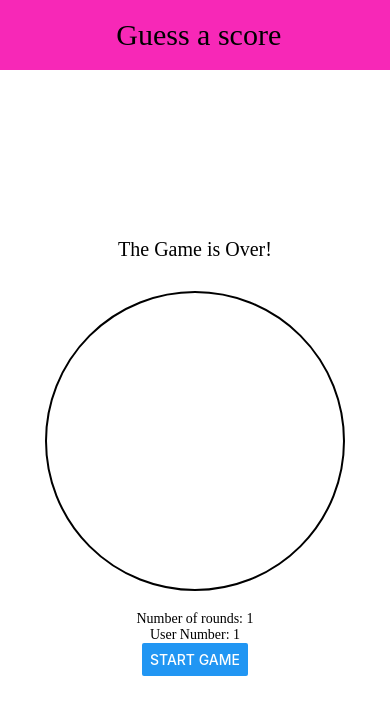
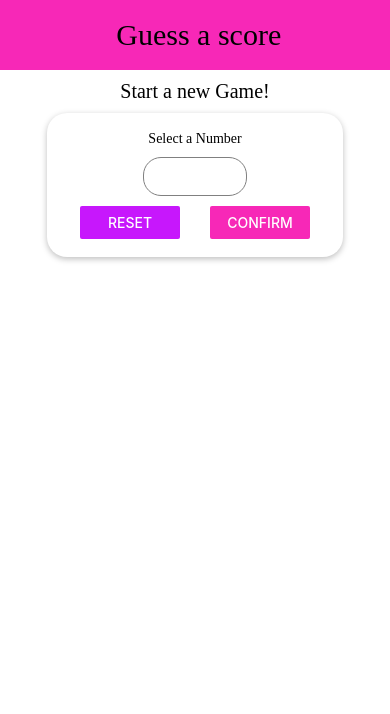
Before and after one commit to Hashamjavedofficial/React-Native-traning, a React Native app: screen / in a window 390 px wide. Shown: the top 714 px of the page. Built offline with nearby package versions, Linux system fonts and the light colour scheme.

Commit message:
create custom button

```diff
--- a/App.js
+++ b/App.js
@@ -36,9 +36,7 @@
     setGuessRound(numOfRounds);
   };
 
-  let content = (
-    <GameOver userNumber={1} rounds={1} onStart={startGameHandler} />
-  );
+  let content = <StartGameScreen startGame={startGameHandler} />;
   if (userNumber && guessRound <= 0) {
     content = (
       <GameScreen userChoice={userNumber} onGameOver={gameOverHandler} />
--- a/components/Header.js
+++ b/components/Header.js
@@ -2,6 +2,7 @@
 import {View, Text, StyleSheet} from 'react-native';
 
 import Colors from '../theme/Colors';
+import Fonts from '../theme/Fonts';
 
 const styles = StyleSheet.create({
   header: {
@@ -13,7 +14,7 @@
   },
   headerTitle: {
     fontSize: 30,
-    fontFamily: 'ImperialScript-Regular',
+    fontFamily: Fonts.openSansBold,
   },
 });
 
--- /dev/null
+++ b/components/MainButton.js
@@ -0,0 +1,32 @@
+import React from 'react';
+import {StyleSheet, Text, View, TouchableOpacity} from 'react-native';
+import Colors from '../theme/Colors';
+
+const MainButton = props => {
+  const {onPress, type = 'primary'} = props;
+  return (
+    <TouchableOpacity onPress={onPress} activeOpacity={0.7}>
+      <View style={{...styles.container, ...styles[type]}}>
+        <Text style={styles.text}>{props.children}</Text>
+      </View>
+    </TouchableOpacity>
+  );
+};
+
+const styles = StyleSheet.create({
+  container: {
+    paddingVertical: 12,
+    paddingHorizontal: 28,
+    borderRadius: 10,
+  },
+  primary: {
+    backgroundColor: Colors.primary,
+  },
+  secondary: {
+    backgroundColor: Colors.secondary,
+  },
+  text: {
+    color: 'white',
+  },
+});
+export default MainButton;
--- a/screens/GameOver.js
+++ b/screens/GameOver.js
@@ -2,6 +2,8 @@
 import {Text, View, StyleSheet, Button, Image} from 'react-native';
 
 import BodyText from '../components/BodyText';
+import MainButton from '../components/MainButton';
+
 const GameOver = props => {
   const {rounds, onStart, userNumber} = props;
   return (
@@ -21,7 +23,7 @@
 
       <BodyText>Number of rounds: {rounds}</BodyText>
       <BodyText>User Number: {userNumber}</BodyText>
-      <Button title={'Start Game'} onPress={() => onStart(null)} />
+      <MainButton onPress={() => onStart(null)}>Start Game</MainButton>
     </View>
   );
 };
--- a/screens/GameScreen.js
+++ b/screens/GameScreen.js
@@ -3,6 +3,7 @@
 
 import NumberContainer from '../components/NumberContainer';
 import Card from '../components/Card';
+import MainButton from '../components/MainButton';
 
 const generateRandomNumber = (min, max, exclude) => {
   min = Math.ceil(min);
@@ -59,8 +60,16 @@
       <Text>Opponent Guess</Text>
       <NumberContainer>{currentGuess}</NumberContainer>
       <Card style={styles.buttonContainer}>
-        <Button title="Lower" onPress={() => nextGuessHandler('lower')} />
-        <Button title="Greater" onPress={() => nextGuessHandler('greater')} />
+        <MainButton
+          type={'secondary'}
+          onPress={() => nextGuessHandler('lower')}>
+          Lower
+        </MainButton>
+        <MainButton
+          type={'secondary'}
+          onPress={() => nextGuessHandler('greater')}>
+          Greater
+        </MainButton>
       </Card>
     </View>
   );
--- a/screens/StartGameScreen.js
+++ b/screens/StartGameScreen.js
@@ -14,6 +14,7 @@
 import Input from '../components/Input';
 import NumberContainer from '../components/NumberContainer';
 import BodyText from '../components/BodyText';
+import MainButton from '../components/MainButton';
 
 import Colors from '../theme/Colors';
 
@@ -52,7 +53,9 @@
       <Card style={{marginTop: 20, alignItems: 'center'}}>
         <Text>Chosen number</Text>
         <NumberContainer>{selectedNumber}</NumberContainer>
-        <Button title="START GAME" onPress={() => startGame(selectedNumber)} />
+        <MainButton onPress={() => startGame(selectedNumber)}>
+          START GAME
+        </MainButton>
       </Card>
     );
   }
--- /dev/null
+++ b/theme/Fonts.js
@@ -0,0 +1,5 @@
+export default {
+  openSansBold: 'OpenSans-Bold',
+  openSansRegular: 'OpenSans-Regular',
+  imperialScriptRegular: 'ImperialScript-Regular',
+};
```
